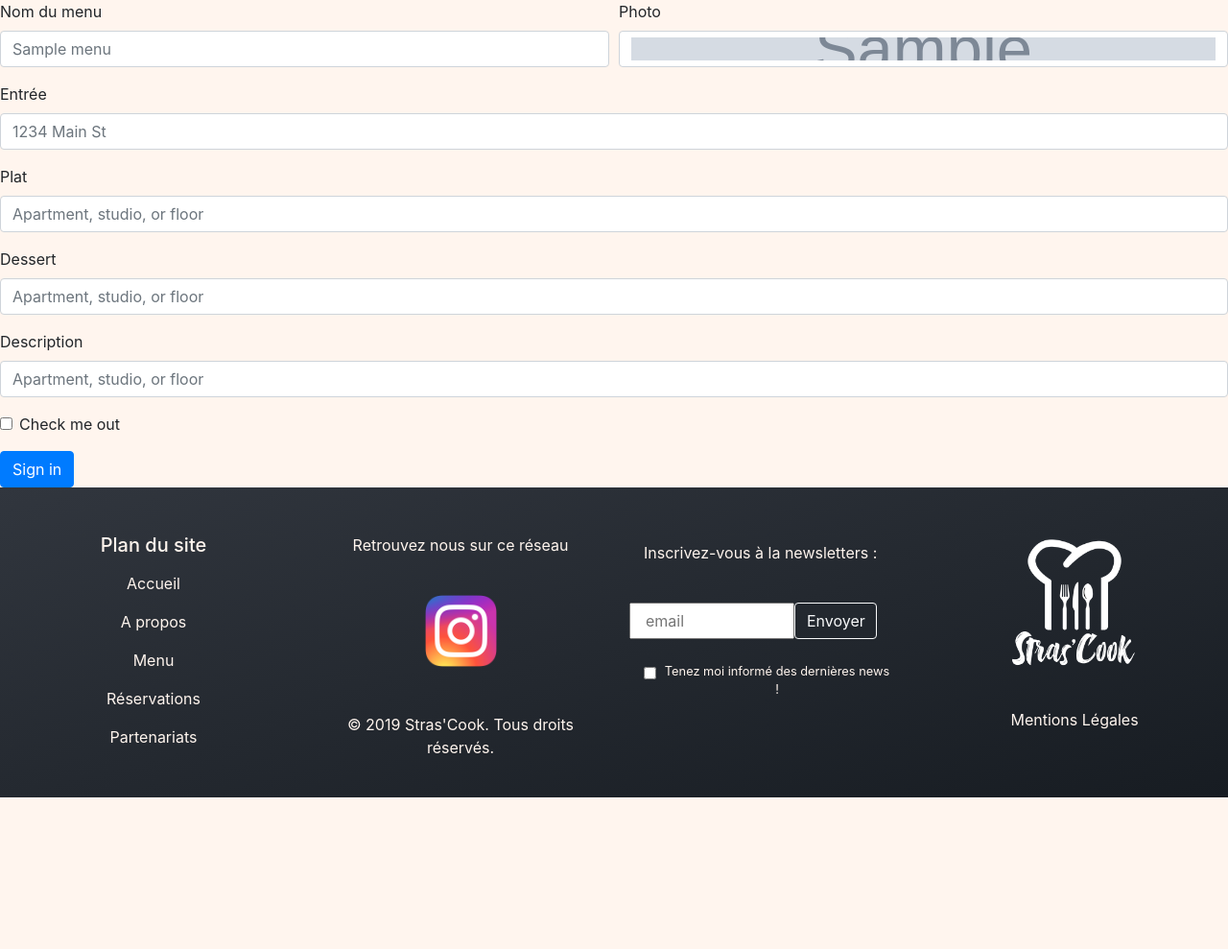
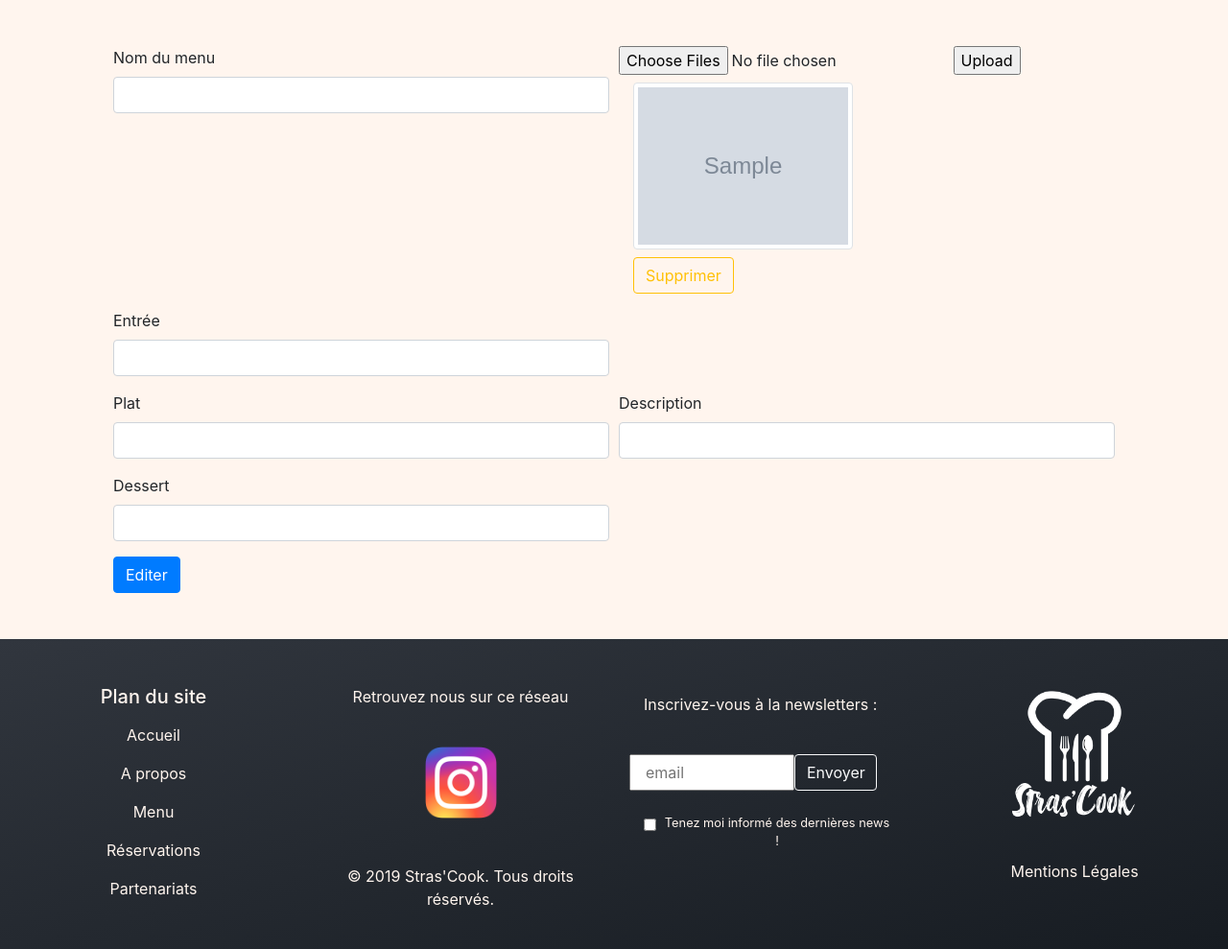
Before and after one commit to sxeseb/Strasbourg-0219-PHP-StraCook, a PHP site: template src/View/Admin/menuedit.html.twig in a window 1280 px wide. Shown: the part 101-1090 px from the top of the page at 96% size. Before the commit the page ends 932 px from the top, so only its background shows below. Run offline with PHP 8.4, Linux system fonts and the light colour scheme; the template is opened without the code that fills it: most values are stand-ins (such as "Sample title", 1, 10 or a date in 2020); grey boxes marked "Sample" are stand-in pictures; a stand-in replaces the project's code that opens the database connection; some libraries are stand-ins or nearby versions; some web fonts are replaced.

Commit message:
creation de l'admin menu

```diff
--- a/src/View/Admin/menu.html.twig
+++ b/src/View/Admin/menu.html.twig
@@ -32,7 +32,7 @@
                         <td><img src="{{menu.img_src}}" alt=""></td>
                         <td>{{ menu.name }}</td>
                         <td>{{ menu.description }}</td>
-                        <td><a type="button" class="btn btn-outline-light" href="/Menu/update/{{ menu.id }}">Edit</a></td>
+                        <td><a type="button" class="btn btn-outline-light" href="/Menu/updateMenu/{{ menu.id }}">Edit</a></td>
                         <td><a type="button" class="btn btn-outline-light" href="/Menu/delete/{{ menu.id }}">Delete</a></td>
                     </tr>
                     {% endfor %}
--- a/src/View/Admin/menuedit.html.twig
+++ b/src/View/Admin/menuedit.html.twig
@@ -5,41 +5,61 @@
 {% endblock %}
 
 {% block content %}
-    <form>
+    <div class="container p-5">
+    <form method= "post" action="/menu/updateMenu/">
         <div class="form-row">
             <div class="form-group col-md-6">
                 <label for="menu_name">Nom du menu</label>
                 <input type="text" class="form-control" id="menu_name" placeholder="{{ menu.name }}">
             </div>
             <div class="form-group col-md-6">
-                <label for="image">Photo</label>
-                <input type="image" class="form-control" id="image" src="{{ menu.img_src }}">
+                <form action="" method="post" enctype="multipart/form-data">
+                    <input type="file" name="fichier[]" multiple="multiple"/>
+                    <input type="submit" name="submit" id="submit" value="Upload" />
+                </form>
+
+                <div class="container pt-2">
+                    <div class="row">
+                        {% for menu in menus %}
+                        <div class="col-md-6 col-md-4">
+                            <div class="thumbnail">
+                                <img src="{{ menu.img_src }}" class="img-thumbnail" alt="img_menu">
+                                <div class = "caption pt-2">
+                                    <form method="POST" action="">
+                                        <input type="hidden" name="image" value="<?= $value; ?>">
+                                        <button type="submit" name="delete" class="btn btn-outline-warning">Supprimer</button>
+                                    </form>
+                                </div>
+                            </div>
+                        </div>
+                        {% endfor %}
+                    </div>
+                </div>
             </div>
         </div>
-        <div class="form-group">
-            <label for="inputAddress">Entrée</label>
-            <input type="text" class="form-control" id="inputAddress" placeholder="1234 Main St">
-        </div>
-        <div class="form-group">
-            <label for="inputAddress2">Plat</label>
-            <input type="text" class="form-control" id="inputAddress2" placeholder="Apartment, studio, or floor">
-        </div>
-        <div class="form-group">
-            <label for="inputAddress2">Dessert</label>
-            <input type="text" class="form-control" id="inputAddress2" placeholder="Apartment, studio, or floor">
-        </div>
-        <div class="form-group">
-            <label for="inputAddress2">Description</label>
-            <input type="text" class="form-control" id="inputAddress2" placeholder="Apartment, studio, or floor">
-        </div>
-        <div class="form-group">
-            <div class="form-check">
-                <input class="form-check-input" type="checkbox" id="gridCheck">
-                <label class="form-check-label" for="gridCheck">
-                    Check me out
-                </label>
+        <div class="form-row">
+            <div class="form-group col-md-6">
+                <label for="entree">Entrée</label>
+                <input type="text" class="form-control" id="entree" placeholder="{{ menu.starter }}">
             </div>
         </div>
-        <button type="submit" class="btn btn-primary">Sign in</button>
+        <div class="form-row">
+            <div class="form-group col-md-6">
+                <label for="plat">Plat</label>
+                <input type="text" class="form-control" id="plat" placeholder="{{ menu.main_course }}">
+            </div>
+            <div class="form-group col-md-6">
+                <label for="description">Description</label>
+                <input type="text" class="form-control" id="description" placeholder="{{ menu.description }}">
+            </div>
+        </div>
+        <div class="form-row">
+            <div class="form-group col-md-6">
+                <label for="dessert">Dessert</label>
+                <input type="text" class="form-control" id="dessert" placeholder="{{ menu.dessert }}">
+            </div>
+        </div>
+        <button type="submit" class="btn btn-primary" href="/menu/updateMenu/{{ menu.id }}">Editer</button>
     </form>
+    </div>
 {% endblock %}
```
Also changed, not shown: src/Controller/MenuController.php (+40 -4 lines), src/Model/MenuManager.php (+12 -7 lines), src/Service/ValidationService.php (+51 -3 lines).
